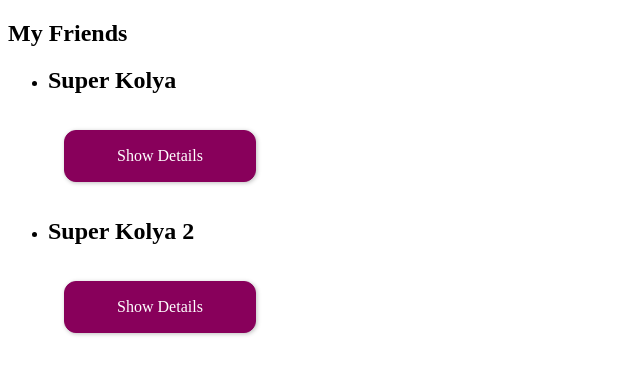
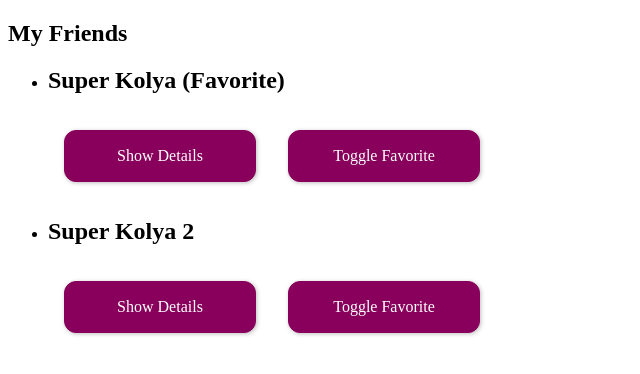
Before and after one commit to abahrisd/vue-mastery, a Vue app: page / in a window 1280 px wide. Shown: the top 374 px of the page, without its empty margins (0-640 px from the left). Built offline with nearby package versions, Linux system fonts and the light colour scheme.

Commit message:
props modification from within of component

```diff
--- a/src/App.vue
+++ b/src/App.vue
@@ -29,11 +29,13 @@
           name='Super Kolya'
           phone='999 88 99'
           email-address='kolya@gmail.com'
+          is-favorite="1"
       ></friend-contact>
       <friend-contact
           name='Super Kolya 2'
           phone='999 88 99 3'
           email-address='kolya@gmail.com 4'
+          is-favorite="0"
       ></friend-contact>
     </ul>
   </section>
--- a/src/components/FriendContact.vue
+++ b/src/components/FriendContact.vue
@@ -4,21 +4,39 @@ export default {
     'name',
     'phone',
     'emailAddress',
+    'isFavorite',
   ],
-  // data() {
-  //   return {
-  //     detailsAreVisible: false,
-  //     friend: {
-  //       id: 'kolya',
-  //       name: 'Super Kolya',
-  //       phone: '999 88 99',
-  //       email: 'kolya@gmail.com',
-  //     }
-  //   }
-  // },
+  data() {
+    return {
+      detailsAreVisible: false,
+      // friend: {
+      //   id: 'kolya',
+      //   name: 'Super Kolya',
+      //   phone: '999 88 99',
+      //   email: 'kolya@gmail.com',
+      // }
+      friendIsFavorite: this.isFavorite,
+    }
+  },
   methods: {
     toggleDetails() {
       this.detailsAreVisible = !this.detailsAreVisible;
+    },
+    // Bad, breaks unidirectional data flow
+    // toggleFavorite() {
+    //   if (this.isFavorite === '1') {
+    //     this.isFavorite = '0'
+    //   } else {
+    //     this.isFavorite = '1';
+    //   }
+    // }
+    // in case we need to modify props from within of component
+    toggleFavorite() {
+      if (this.friendIsFavorite === '1') {
+        this.friendIsFavorite = '0'
+      } else {
+        this.friendIsFavorite = '1';
+      }
     }
   }
 }
@@ -27,8 +45,9 @@ export default {
 
 <template>
   <li>
-    <h2>{{name}}</h2>
+    <h2>{{name}} {{friendIsFavorite === '1' ? '(Favorite)' : '' }}</h2>
     <button @click="toggleDetails">Show Details</button>
+    <button @click="toggleFavorite">Toggle Favorite</button>
     <ul v-if="detailsAreVisible">
       <li>Phone: {{phone}}</li>
       <li>Email: {{emailAddress}}</li>
```
